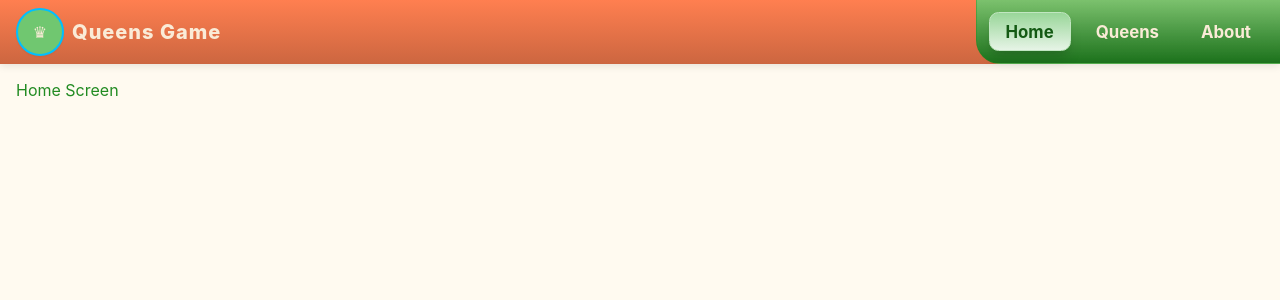
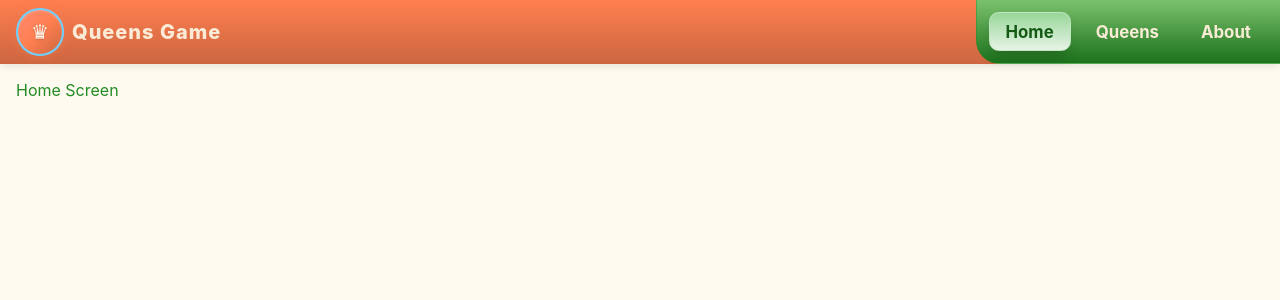
Before and after one commit to kereszteszsolt/queens-puzzle-generator, a Vue app: page / in a window 1280 px wide. Shown: the top 300 px of the page. Built offline with nearby package versions, Linux system fonts and the light colour scheme.

Commit message:
refactor NavBar; enhance styling with gradient background, improved shadows, and hover effects for better visual appeal

```diff
--- a/src/core/components/NavBar.vue
+++ b/src/core/components/NavBar.vue
@@ -135,17 +135,31 @@ watch(
   width: 2.5rem;
   height: 2.5rem;
   border-radius: 999px;
-  background-color: var(--color-secondary-400);
+  background: linear-gradient(
+      135deg,
+      var(--color-primary-400) 0%,
+      var(--color-primary) 50%,
+      var(--color-primary-700) 100%
+  );
   display: grid;
   place-items: center;
-  border: 2px solid var(--color-tertiary);
-  box-shadow: 0 1px 2px rgb(0 0 0 / 0.05);
-  transition: border-color 0.2s;
+  border: 2px solid var(--color-tertiary-400);
+  box-shadow:
+      0 2px 8px rgb(255 127 80 / 0.35),
+      inset 0 1px 2px rgb(255 255 255 / 0.25);
+  transition: transform 0.25s ease, box-shadow 0.25s ease, border-color 0.25s;
   user-select: none;
+  color: var(--color-neutral);
+  font-size: 1.25rem;
+  text-shadow: 0 1px 2px rgb(0 0 0 / 0.2);
 }
 
 .navbar-brand:hover .navbar-logo {
-  border-color: var(--color-secondary-400);
+  border-color: var(--color-tertiary);
+  transform: scale(1.08) rotate(-8deg);
+  box-shadow:
+      0 4px 12px rgb(255 127 80 / 0.45),
+      inset 0 1px 2px rgb(255 255 255 / 0.3);
 }
 
 .navbar-title {
```
